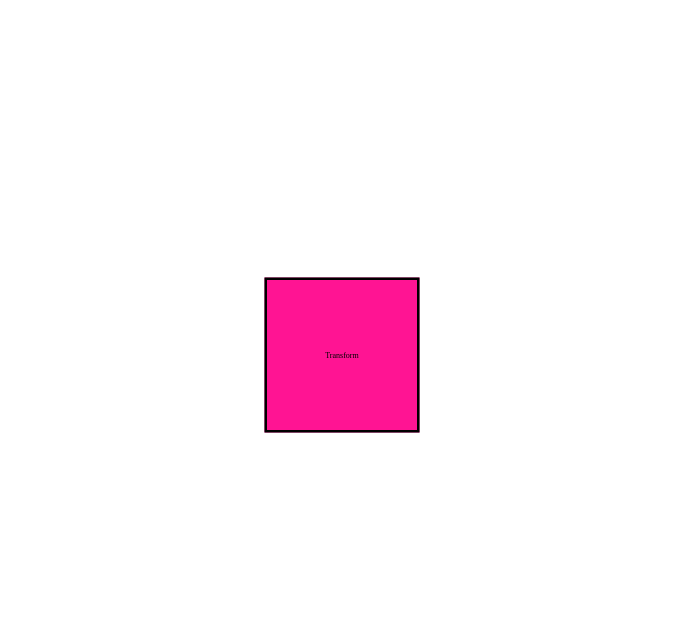
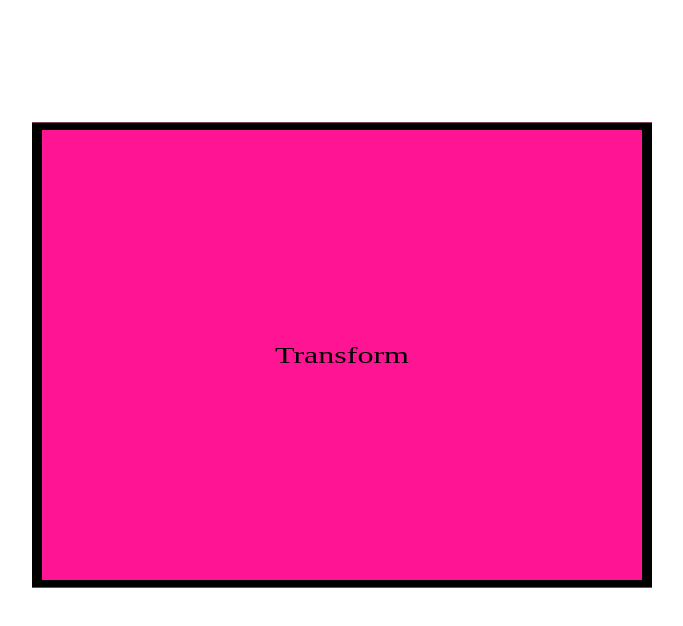
Before and after one commit to frontendasoslar/CSS-transform, a plain HTML site: page transform xususiyati/index.html in a window 1280 px wide. In both pictures the pointer is over the element "Transform". Shown: the whole page, without its empty margins (298-981 px from the left). Drawn offline with Linux system fonts and the light colour scheme.

Commit message:
add new scale styles

```diff
--- a/transform xususiyati/css/styles.css
+++ b/transform xususiyati/css/styles.css
@@ -16,18 +16,39 @@
 
 /* Transform - bu elementni hover yoki aktin holatida oning vaziyati(lotatini) o'zgartirishi uchun ishlatiladican CSS klasi. CSS transformdan quyidagicha foydalanishimiz mumkun*/
 .box:hover {
-  /* box klasli element hover holatida 200px o'nga suriladi */
+  /* box klasli element hover holatida 200px o'nga suriladi
   transform: translateX(200px);
 
   /* box klasli element hover holatida 200px chapga suriladi */
-  transform: translateX(-200px);
+  /* transform: translateX(-200px); */
 
   /* box klasli element hover holatida 200px pastga tushadi */
-  transform: translateY(200px);
+  /* transform: translateY(200px); */
 
   /* box klasli element hover holatida 200px tepaga chiqadi */
-  transform: translateY(-200px);
+  /* transform: translateY(-200px); */
 
   /* box klasli element hover holatida 100px o'ng suriladi va 100px pastga tushadi */
+  /* transform: translate(-100px, 100px); */
+
+  /* box klasli element hover holatida 1.5 baravar kattalashadi */
+  transform: scale(1.5);
+
+  /* box klasli element hover holatida 0.5 baravar kichrayadi */
   transform: scale(0.5);
+
+  /* box klasli element hover eni 2 barovar kattalashadi */
+  transform: scaleX(2);
+
+  /* box klasli element hover eni 0.5 barovar kichrayadi */
+  transform: scaleX(0.5);
+
+  /* box klasli element hover boyi 2 barovar kattalashadi */
+  transform: scaleY(2);
+
+  /* box klasli element hover boyi 0.5 barovar kichrayadi */
+  transform: scaleX(0.5);
+
+  /* box klasli element hover eni 2 barovar kattalashadi, bo'yi 1.5 barovar kichrayadi */
+  transform: scale(2, 1.5);
 }
```
